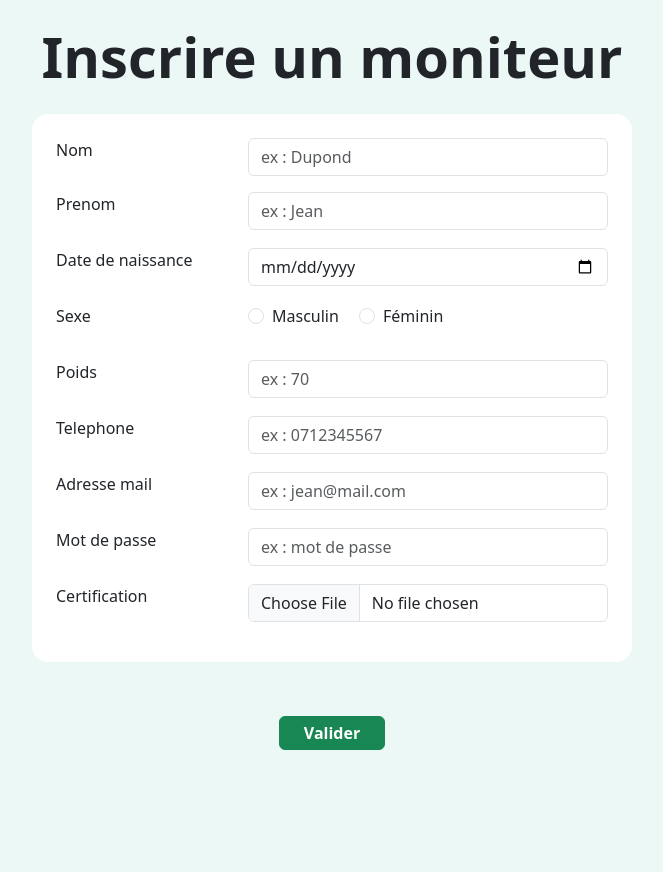
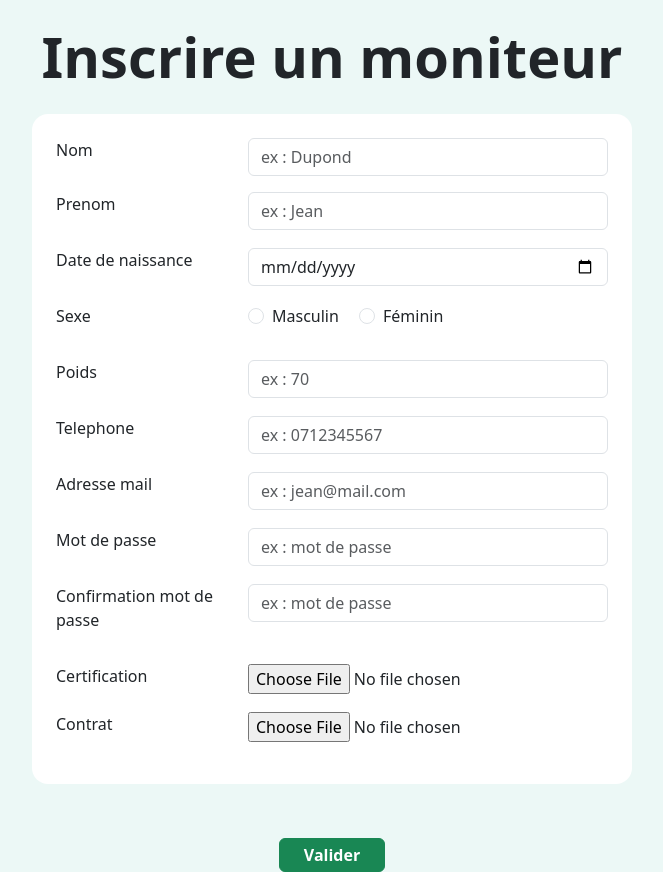
Before and after one commit to lenny-vergerolle/SAE_PONEY, a Flask app: page /ajout-moniteur in a window 1280 px wide. Shown: the part 83-955 px from the top of the page, without its empty margins (308-971 px from the left). Before the commit the page ends 833 px from the top, so only its background shows below. Run offline with Flask 3, Linux system fonts and the light colour scheme; a user stored in the database is signed in; some libraries are stand-ins or nearby versions.

Commit message:
fonctionnalité déposer une certification et un contrat

```diff
--- a/src/forms/UtilisateurForm.py
+++ b/src/forms/UtilisateurForm.py
@@ -8,6 +8,7 @@ from src.models.Utilisateur import Utilisateur
 from flask import current_app
 from wtforms.validators import Email
 from flask_wtf.file import FileAllowed
+from werkzeug.datastructures import FileStorage
 
 class InscriptionForm(FlaskForm):
     id = HiddenField('id')
@@ -16,13 +17,14 @@ class InscriptionForm(FlaskForm):
     mot_de_passe = PasswordField('Mot de passe', validators=[DataRequired()])
     confirmation_mot_de_passe = PasswordField('Confirmation mot de passe', validators=[DataRequired()])
     email = StringField('Adresse mail', validators=[DataRequired()])
-    img = FileField('Photo de profil', validators=[DataRequired()])
+    img = FileField('Photo de profil')
     #role = RadioField('Role', validators=[DataRequired()])
     ddn_user = DateField('Date de naissance', validators=[DataRequired()])
     sexeUser = RadioField('Sexe',choices=[('M', 'Masculin'), ('F', 'Féminin')])
     poidsUser = FloatField('Poids', validators=[DataRequired()])
     telUser = StringField('Telephone', validators=[DataRequired()])
-    certificationUser = FileField('Certification', validators=[DataRequired(), FileAllowed(['pdf'], 'Seuls les fichiers PDF sont autorisés !')])
+    certificationUser = FileField('Certification')
+    contratUser = FileField('Contrat')
     def validate(self, extra_validators=None):
         if not FlaskForm.validate(self, extra_validators=extra_validators):
             return False
--- a/src/models/Utilisateur.py
+++ b/src/models/Utilisateur.py
@@ -18,7 +18,7 @@ class Utilisateur(db.Model, UserMixin):
     ddn_utilisateur = db.Column(db.String(45))
     sexe_utilisateur = db.Column(db.CHAR(1))
     cotisation = db.Column(db.Float)  #Pour les adherents
-    certification = db.Column(db.String(45)) #Pour les moniteurs
+    certification = db.Column(db.String(100), nullable=True) #Pour les moniteurs
     contrat = db.Column(db.String(45)) #Pour les moniteurs
     active = db.Column(db.Boolean, default=True)
     fs_uniquifier = db.Column(db.String(255), unique=True, default=lambda: str(uuid.uuid4()))
--- a/src/templates/ajout_moniteur.html
+++ b/src/templates/ajout_moniteur.html
@@ -5,7 +5,7 @@
         <h1 class="fw-bolder display-4 m-4">Inscrire un moniteur</h1>
     </div>
     <div class="mx-auto w-50 d-flex flex-column align-items-center div-dark rounded-4 mb-3 p-4" style="background-color:white;max-width: 600px;">
-        <form class="w-100" method="post" action="{{ url_for('ajout_moniteur') }}" enctype="multipart/form-data">
+        <form class="w-100" method="POST" action="{{ url_for('ajout_moniteur') }}" enctype="multipart/form-data">
             {{ form.hidden_tag() }}
             <div class="mb-3 row">
                 <label class="col-sm-4 color_white mb-2" for="name">{{ form.nom_user.label }}</label>
@@ -61,9 +61,21 @@
                 </div>
             </div>
             <div class="mb-3 row">
+                <label class="col-sm-4 color_white mb-3" for="mdp">{{ form.confirmation_mot_de_passe.label }}</label>
+                <div class="col-sm-8">
+                    {{ form.confirmation_mot_de_passe(class_ ="form-control", placeholder="ex : mot de passe") }}
+                </div>
+            </div>
+            <div class="mb-3 row">
                 <label class="col-sm-4 color_white mb-2" for="certification">{{ form.certificationUser.label }}</label>
                 <div class="col-sm-8">
-                    {{ form.certificationUser(class="form-control") }}
+                    {{ form.certificationUser(class="form-control-file") }}
+                </div>
+            </div>
+            <div class="mb-3 row">
+                <label class="col-sm-4 color_white mb-2" for="contrat">{{ form.contratUser.label }}</label>
+                <div class="col-sm-8">
+                    {{ form.contratUser(class="form-control-file") }}
                 </div>
             </div>
             </div>
--- a/src/views.py
+++ b/src/views.py
@@ -18,8 +18,8 @@ from flask_security import Security, SQLAlchemySessionUserDatastore
 import os
 from functools import wraps
 from flask import abort
+from werkzeug.datastructures import FileStorage
 
-from werkzeug.utils import secure_filename
 
 @app.route('/signin', methods=['GET','POST'])
 def signin():
@@ -227,6 +227,7 @@ def ajout_moniteur():
     """
     f = InscriptionForm()
     if f.validate_on_submit():
+        print("Formulaire soumis et validé.")
         if f.validate():
             u = Utilisateur()
             u.nom_utilisateur = f.nom_user.data
@@ -235,18 +236,20 @@ def ajout_moniteur():
             u.email_utilisateur = f.email.data
             u.certification = str(Utilisateur.get_last_id() + 1)
             u.contrat = str(Utilisateur.get_last_id() + 1.1)
-            u.id_role = 1
+            u.id_role = 3
             u.ddn_utilisateur = f.ddn_user.data
-            u.sexeUser = f.sexeUser.data
+            u.sexe_utilisateur = f.sexeUser.data
             u.poidsUser = float(f.poidsUser.data)
             u.tel_utilisateur = f.telUser.data
             db.session.add(u)
             db.session.commit()
-            file = f.certificationUser.data
-            if file:
-                file.save(os.path.join("src/static/doc_moniteur/certification/certification", str(Utilisateur.get_last_id()+1)))
-                flash('Fichier téléchargé avec succès !', 'success')
-                print("Nom du fichier :", file)
-            else:
-                print("Aucun fichier reçu.")
+            file_certif = f.certificationUser.data
+            if file_certif:
+                file_path = os.path.join("src/static/doc_moniteur/certification/",f"certification_{Utilisateur.get_last_id() + 1}.pdf")
+                file_certif.save(file_path)
+            file_contrat = f.contratUser.data
+            if file_contrat:
+                file_path = os.path.join("src/static/doc_moniteur/contrat/",f"contrat_{Utilisateur.get_last_id() + 1}.pdf")
+                file_contrat.save(file_path)
+            return redirect(url_for('ajout_moniteur'))
     return render_template('ajout_moniteur.html', form=f)
```
Also changed, not shown: testdb.db, 5 other files.
